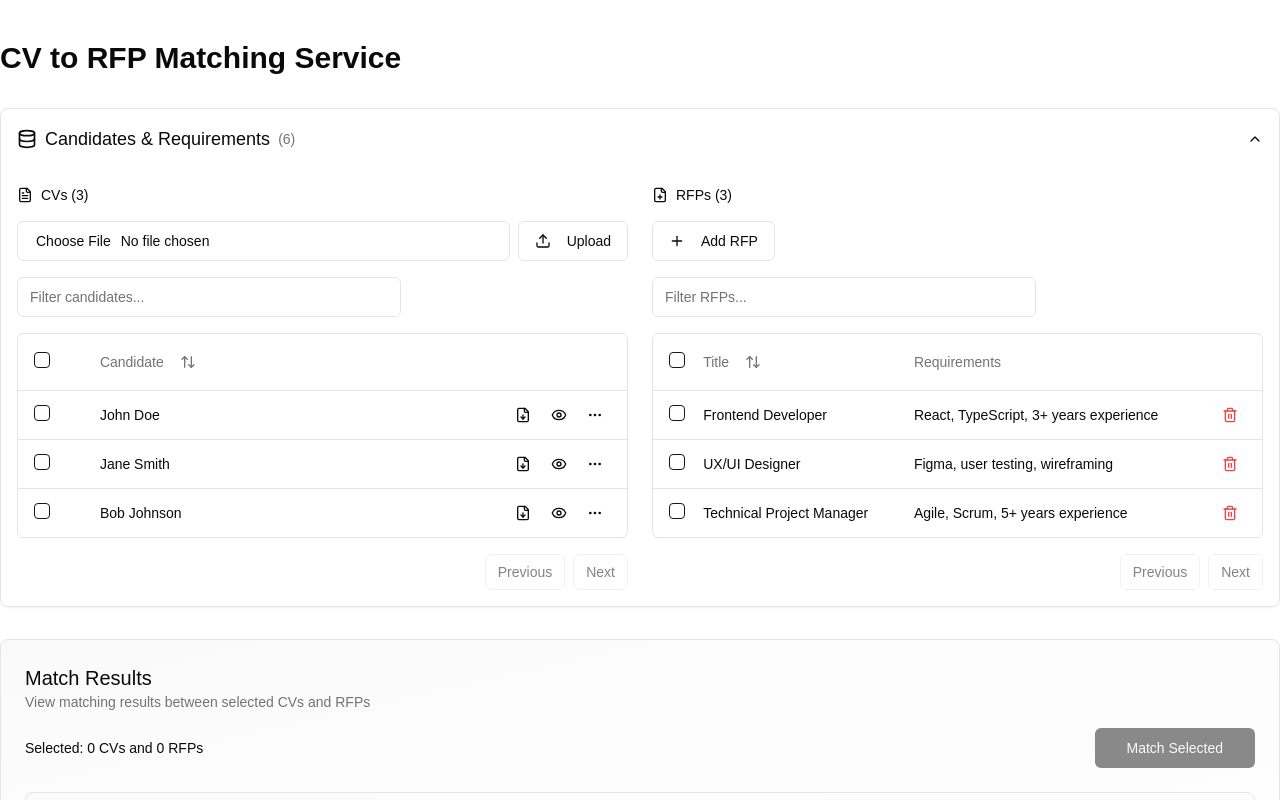
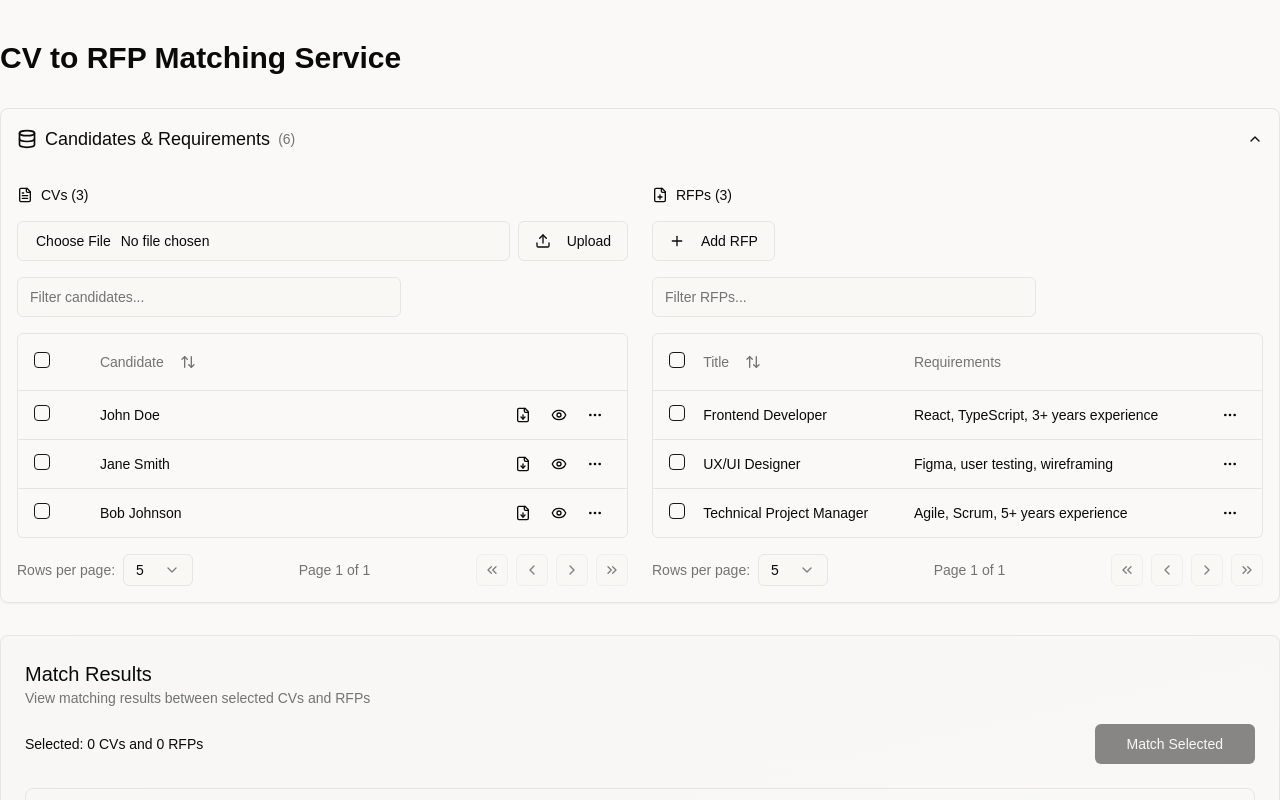
Before and after one commit to mgalavai/cvsrfps, a Next.js app: page / in a window 1280 px wide. Shown: the top 800 px of the page. Built offline with nearby package versions, Linux system fonts and the light colour scheme.

Commit message:
kind of works-1

```diff
--- a/app/globals.css
+++ b/app/globals.css
@@ -4,6 +4,7 @@
 
 body {
   font-family: Arial, Helvetica, sans-serif;
+  background-color: #FAF9F7; /* Direct background color as fallback */
 }
 
 @layer utilities {
@@ -14,7 +15,7 @@ body {
 
 @layer base {
   :root {
-    --background: 0 0% 100%;
+    --background: 38 33% 97%;
     --foreground: 0 0% 3.9%;
     --card: 0 0% 100%;
     --card-foreground: 0 0% 3.9%;
@@ -39,7 +40,7 @@ body {
     --chart-4: 43 74% 66%;
     --chart-5: 27 87% 67%;
     --radius: 0.5rem;
-    --sidebar-background: 0 0% 98%;
+    --sidebar-background: 38 33% 97%;
     --sidebar-foreground: 240 5.3% 26.1%;
     --sidebar-primary: 240 5.9% 10%;
     --sidebar-primary-foreground: 0 0% 98%;
@@ -92,3 +93,9 @@ body {
     @apply bg-background text-foreground;
   }
 }
+
+/* Add a custom class for cards to make them stand out */
+.card-shadow {
+  box-shadow: 0 2px 4px rgba(0, 0, 0, 0.08), 0 1px 2px rgba(0, 0, 0, 0.12);
+  border: 1px solid rgba(0, 0, 0, 0.08);
+}
--- a/components/cv-table.tsx
+++ b/components/cv-table.tsx
@@ -172,5 +172,6 @@ export function CVTable({ data, selectedCVs, onToggleSelect, onDelete }: CVTable
     placeholder="Filter candidates..."
     classNameRow="h-12"
     classNameCell="py-2"
+    pageSize={5}
   />
 }
--- a/components/rfp-table.tsx
+++ b/components/rfp-table.tsx
@@ -3,9 +3,15 @@
 import type { ColumnDef } from "@tanstack/react-table"
 import { Checkbox } from "@/components/ui/checkbox"
 import { Button } from "@/components/ui/button"
-import { ArrowUpDown, Trash2 } from "lucide-react"
+import { ArrowUpDown, Trash2, MoreHorizontal, FileEdit } from "lucide-react"
 import { DataTable } from "@/components/ui/data-table"
 import { cn } from "@/lib/utils"
+import {
+  DropdownMenu,
+  DropdownMenuContent,
+  DropdownMenuItem,
+  DropdownMenuTrigger,
+} from "@/components/ui/dropdown-menu"
 
 interface RFP {
   id: string
@@ -69,14 +75,26 @@ export function RFPTable({ data, selectedRFPs, onToggleSelect, onDelete }: RFPTa
       id: "actions",
       cell: ({ row }) => (
         <div className="flex justify-end">
-          <Button
-            variant="ghost"
-            size="sm"
-            className="h-8 w-8 p-0 text-destructive"
-            onClick={() => onDelete(row.original.id)}
-          >
-            <Trash2 className="h-4 w-4" />
-          </Button>
+          <DropdownMenu>
+            <DropdownMenuTrigger asChild>
+              <Button variant="ghost" size="sm" className="h-8 w-8 p-0">
+                <MoreHorizontal className="h-4 w-4" />
+              </Button>
+            </DropdownMenuTrigger>
+            <DropdownMenuContent align="end">
+              <DropdownMenuItem
+                className="text-destructive focus:text-destructive"
+                onClick={() => onDelete(row.original.id)}
+              >
+                <Trash2 className="mr-2 h-4 w-4" />
+                Delete
+              </DropdownMenuItem>
+              <DropdownMenuItem>
+                <FileEdit className="mr-2 h-4 w-4" />
+                Edit
+              </DropdownMenuItem>
+            </DropdownMenuContent>
+          </DropdownMenu>
         </div>
       ),
     },
@@ -89,5 +107,6 @@ export function RFPTable({ data, selectedRFPs, onToggleSelect, onDelete }: RFPTa
     placeholder="Filter RFPs..."
     classNameRow="h-12"
     classNameCell="py-2"
+    pageSize={5}
   />
 }
--- a/components/ui/card.tsx
+++ b/components/ui/card.tsx
@@ -9,7 +9,7 @@ const Card = React.forwardRef<
   <div
     ref={ref}
     className={cn(
-      "rounded-lg border bg-card text-card-foreground shadow-sm",
+      "rounded-lg border bg-card text-card-foreground shadow-md card-shadow",
       className
     )}
     {...props}
--- a/components/ui/data-table.tsx
+++ b/components/ui/data-table.tsx
@@ -17,6 +17,19 @@ import { Table, TableBody, TableCell, TableHead, TableHeader, TableRow } from "@
 import { Input } from "@/components/ui/input"
 import { Button } from "@/components/ui/button"
 import { cn } from "@/lib/utils"
+import {
+  ChevronLeft,
+  ChevronRight,
+  ChevronsLeft,
+  ChevronsRight,
+} from "lucide-react"
+import {
+  Select,
+  SelectContent,
+  SelectItem,
+  SelectTrigger,
+  SelectValue,
+} from "@/components/ui/select"
 
 interface DataTableProps<TData, TValue> {
   columns: ColumnDef<TData, TValue>[]
@@ -25,11 +38,24 @@ interface DataTableProps<TData, TValue> {
   placeholder?: string
   classNameRow?: string
   classNameCell?: string
+  pageSize?: number
 }
 
-export function DataTable<TData, TValue>({ columns, data, filterColumn, placeholder, classNameRow, classNameCell }: DataTableProps<TData, TValue>) {
+export function DataTable<TData, TValue>({
+  columns,
+  data,
+  filterColumn,
+  placeholder,
+  classNameRow,
+  classNameCell,
+  pageSize = 10
+}: DataTableProps<TData, TValue>) {
   const [sorting, setSorting] = React.useState<SortingState>([])
   const [columnFilters, setColumnFilters] = React.useState<ColumnFiltersState>([])
+  const [pagination, setPagination] = React.useState({
+    pageIndex: 0,
+    pageSize: pageSize,
+  })
 
   const table = useReactTable({
     data,
@@ -40,9 +66,11 @@ export function DataTable<TData, TValue>({ columns, data, filterColumn, placehol
     getSortedRowModel: getSortedRowModel(),
     onColumnFiltersChange: setColumnFilters,
     getFilteredRowModel: getFilteredRowModel(),
+    onPaginationChange: setPagination,
     state: {
       sorting,
       columnFilters,
+      pagination,
     },
   })
 
@@ -101,13 +129,73 @@ export function DataTable<TData, TValue>({ columns, data, filterColumn, placehol
           </TableBody>
         </Table>
       </div>
-      <div className="flex items-center justify-end space-x-2">
-        <Button variant="outline" size="sm" onClick={() => table.previousPage()} disabled={!table.getCanPreviousPage()}>
-          Previous
-        </Button>
-        <Button variant="outline" size="sm" onClick={() => table.nextPage()} disabled={!table.getCanNextPage()}>
-          Next
-        </Button>
+      <div className="flex items-center justify-between space-x-2">
+        <div className="flex items-center space-x-2">
+          <p className="text-sm text-muted-foreground">
+            Rows per page:
+          </p>
+          <Select
+            value={`${table.getState().pagination.pageSize}`}
+            onValueChange={(value) => {
+              table.setPageSize(Number(value))
+            }}
+          >
+            <SelectTrigger className="h-8 w-[70px]">
+              <SelectValue placeholder={table.getState().pagination.pageSize} />
+            </SelectTrigger>
+            <SelectContent>
+              {[5, 10, 20, 50].map((pageSize) => (
+                <SelectItem key={pageSize} value={`${pageSize}`}>
+                  {pageSize}
+                </SelectItem>
+              ))}
+            </SelectContent>
+          </Select>
+        </div>
+
+        <div className="flex items-center justify-center text-sm text-muted-foreground">
+          Page {table.getState().pagination.pageIndex + 1} of{" "}
+          {table.getPageCount()}
+        </div>
+
+        <div className="flex items-center space-x-2">
+          <Button
+            variant="outline"
+            className="hidden h-8 w-8 p-0 lg:flex"
+            onClick={() => table.setPageIndex(0)}
+            disabled={!table.getCanPreviousPage()}
+          >
+            <span className="sr-only">Go to first page</span>
+            <ChevronsLeft className="h-4 w-4" />
+          </Button>
+          <Button
+            variant="outline"
+            className="h-8 w-8 p-0"
+            onClick={() => table.previousPage()}
+            disabled={!table.getCanPreviousPage()}
+          >
+            <span className="sr-only">Go to previous page</span>
+            <ChevronLeft className="h-4 w-4" />
+          </Button>
+          <Button
+            variant="outline"
+            className="h-8 w-8 p-0"
+            onClick={() => table.nextPage()}
+            disabled={!table.getCanNextPage()}
+          >
+            <span className="sr-only">Go to next page</span>
+            <ChevronRight className="h-4 w-4" />
+          </Button>
+          <Button
+            variant="outline"
+            className="hidden h-8 w-8 p-0 lg:flex"
+            onClick={() => table.setPageIndex(table.getPageCount() - 1)}
+            disabled={!table.getCanNextPage()}
+          >
+            <span className="sr-only">Go to last page</span>
+            <ChevronsRight className="h-4 w-4" />
+          </Button>
+        </div>
       </div>
     </div>
   )
```
